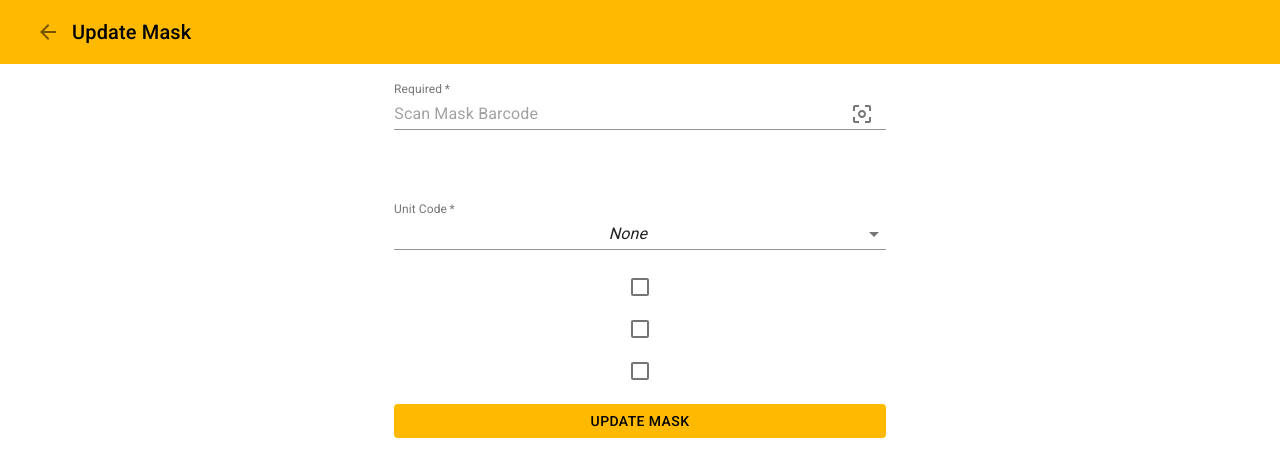
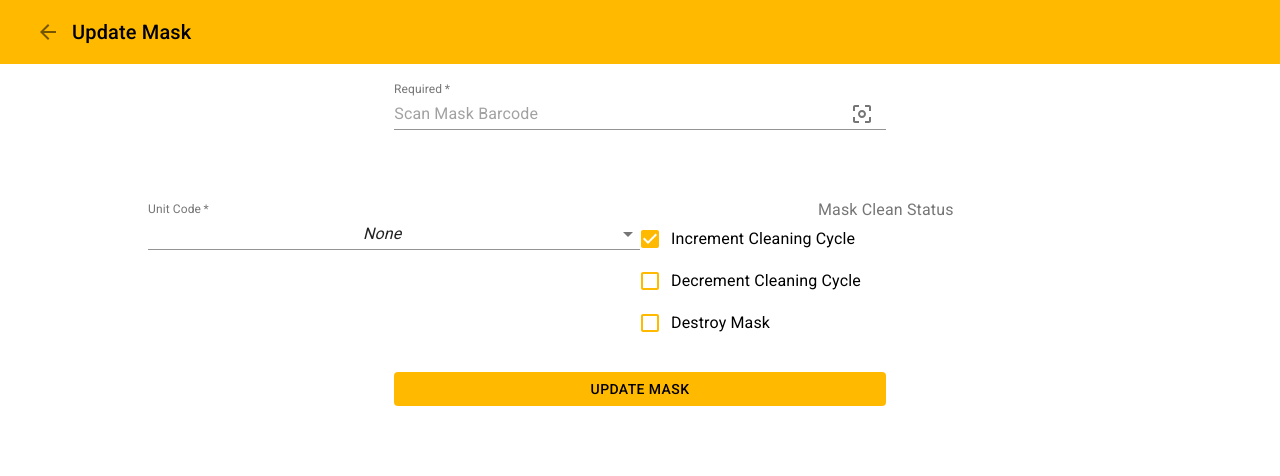
Before and after one commit to rasha-hantash/vcu-covid19, a React (Create React App) app in the folder client/: page /updateMask in a window 1280 px wide. Shown: the top 476 px of the page. Built offline with nearby package versions, Linux system fonts and the light colour scheme.

Commit message:
checkboxes

```diff
--- a/client/src/Components/UpdateMask.jsx
+++ b/client/src/Components/UpdateMask.jsx
@@ -12,6 +12,9 @@ import {
     Select,
     Input,
     FormControl,
+    FormControlLabel,
+    FormGroup,
+    FormLabel,
     Typography,
     AppBar,
     Toolbar,
@@ -66,6 +69,16 @@ const styles = (theme) => ({
     },
 });
 
+const VCUCheckbox = withStyles({
+    root: {
+      color: "#FFBA00",
+      '&$checked': {
+        color: "#FFBA00",
+      },
+    },
+    checked: {},
+  })((props) => <Checkbox color="default" {...props} />);
+
 class UpdateMask extends React.Component {
     constructor(props) {
         super(props);
@@ -74,6 +87,9 @@ class UpdateMask extends React.Component {
             department: '',
             scanning: false,
             lastresult: [],
+            inc: true,
+            dec: false,
+            destroy: false,
         };
 
         this.backToMain = this.backToMain.bind(this);
@@ -117,12 +133,9 @@ class UpdateMask extends React.Component {
 
 
     handleChange = (event) => {
-        this.setState({
-            ...this.state,
-            [event.target.name]: event.target.value,
-        });
-        console.log(this.state);
+        this.setState({ ...this.state, [event.target.name]: event.target.checked });
     };
+
 
     async addNewMask() {
         console.log("This is the state", this.state)
@@ -216,19 +229,27 @@ class UpdateMask extends React.Component {
                         <MenuItem value={"ACC-Anesthesia"}>ACC-Anesthesia</MenuItem>
                     </Select>
                 </FormControl>
-                <form>
-                    <Checkbox value="increment" inputProps={{ 'label': 'Increment' }} />
-                </form>
-                <form>
-                    <Checkbox value="decrement" inputProps={{ 'label': 'Decrement' }} />
-                </form>
-                <form>
-                    <Checkbox value="decrement" inputProps={{ 'label': 'Destroyed' }} />
-                </form>
+                <FormControl component="fieldset" className={classes.root}>
+                    <FormLabel component="legend">Mask Clean Status</FormLabel>
+                    <FormGroup>
+                        <FormControlLabel
+                            control={<VCUCheckbox checked={this.state.inc} name="inc" onChange={this.handleChange} />}
+                            label="Increment Cleaning Cycle"
+                        />
+                        <FormControlLabel
+                            control={<VCUCheckbox checked={this.state.dec} name="dec" onChange={this.handleChange} />}
+                            label="Decrement Cleaning Cycle"
+                        />
+                        <FormControlLabel
+                            control={<VCUCheckbox checked={this.state.destroy} name="destroy" onChange={this.handleChange} />}
+                            label="Destroy Mask"
+                        />
+                    </FormGroup>
+                </FormControl>
                 <Button className={classes.root} style={{ marginTop: "1%", color: "black", backgroundColor: "#FFBA00", border: "none" }} color="primary" variant="outlined">Update Mask</Button>
-                    <div>
-                        {(this.state.scanning) ? <Scanner onDetected={this._onDetected} /> : null}
-                    </div>
+                <div>
+                    {(this.state.scanning) ? <Scanner onDetected={this._onDetected} /> : null}
+                </div>
             </Container>
         )
     }
```
